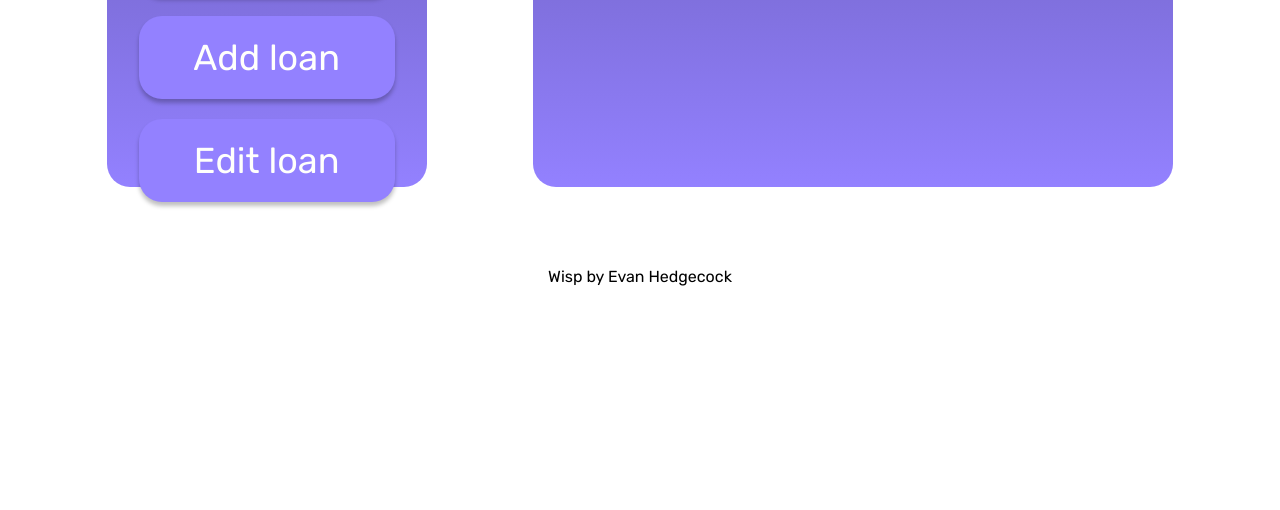
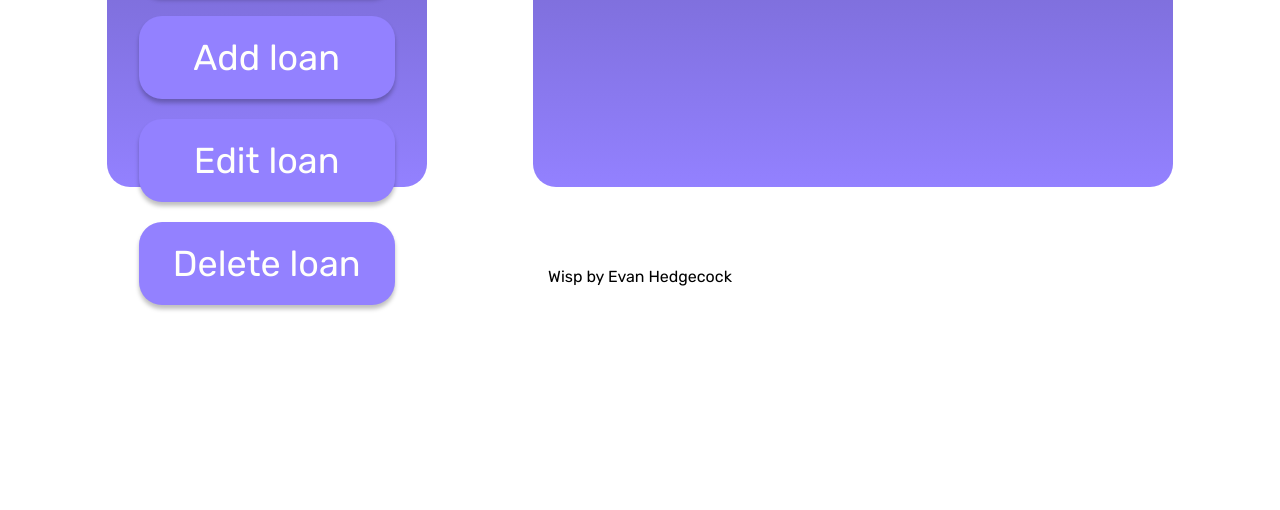
Before and after one commit to Evan-Hedgecock/cs50-final, a Flask app: page /manage-loans in a window 1280 px wide; the page is wider, and only the part inside the window is pictured. Shown: the part 599-1109 px from the top of that part. Before the commit the page ends 885 px from the top of that part, so only its background shows below. Run offline with Flask 3, Linux system fonts and the light colour scheme; the visitor is signed in with stand-in values (Sample User, id 1).

Commit message:
Make delete edit and add loans functional with custom flashed messages

```diff
--- a/app.py
+++ b/app.py
@@ -162,7 +162,7 @@
 
         if username_real and copies == 1 and check_password_hash(hash, entered_password):
             session["user_id"] = db.session.scalar(select(User.id).where(User.username == username and User.password == hash))
-            flash("Login success", "success")
+            flash(f"You're logged in as {username}", "success")
             return redirect("/")
         else:
             flash("Password incorrect", "danger")
@@ -188,7 +188,7 @@
 @app.route("/update-username", methods=["POST"])
 @login_required
 def update_username():
-    flash("Username updated", "success")
+    flash("Username updated to", "success")
     set_form_name("update-username-form")
     return redirect("/account")
 
@@ -230,7 +230,7 @@
             user = User(name=name, username=username, password=generate_password_hash(password))
             db.session.add(user)
             db.session.commit()
-            flash("Registration success!", "success")
+            flash(f"Congrats {name}, registration success!", "success")
             session["user_id"] = db.session.scalar(select(User.id).where(User.username == username))
             return redirect("/")
 
@@ -246,16 +246,16 @@
     return redirect("/login")
 
 @app.route("/add-loan", methods=["POST", "GET"])
+@login_required
 def add_loan():
 
     if request.method == "POST":
         loan = get_loan("add", session["user_id"])
         set_form_name("add-loan-form")
-        print("Session form_name:", session["form_name"])
         if isinstance(loan, Loans):
             db.session.add(loan)
             db.session.commit()
-            flash("Loan added successfully!", "success")
+            flash(f"{loan.name} added successfully!", "success")
             return redirect("/manage-loans")
         else:
             url = loan
@@ -263,7 +263,76 @@
 
     else:
         loans = get_loans(session["user_id"])
-        return render_template("manage-loans-add-form.html", usd=usd, loans=loans, percent=percent, total=get_total(loans), interest=get_interest(loans), decimal=decimal)
+        return render_template("add-loan-form.html", usd=usd, loans=loans, percent=percent, total=get_total(loans), interest=get_interest(loans), decimal=decimal)
+
+@app.route("/edit-loan", methods=["POST", "GET"])
+@login_required
+def edit_loan():
+
+    set_form_name("edit-loan-form")
+
+    if request.method == "POST":
+        if not request.form.get("edit-selected-loan"):
+            flash("Please select loan to edit", "warning")
+            return redirect("/edit-loan")
+
+        edit_loan_id = request.form.get("selected-option-id")
+        selected_loan = db.session.execute(select(Loans).where(Loans.id == edit_loan_id)).scalar()
+        updated_name = selected_loan.name
+
+        if not request.form.get("edit-name") and not request.form.get("edit-amount") and not request.form.get("edit-interest"):
+            flash("No changes made, please enter at least one field", "warning")
+            return redirect("/edit-loan")
+
+        if request.form.get("edit-name"):
+            selected_loan.name = request.form.get("edit-name")
+            flash(f"{updated_name} name updated", "success")
+        if request.form.get("edit-amount"):
+            new_amount = request.form.get("edit-amount")
+            try:
+                selected_loan.amount = int(new_amount)
+                flash(f"{updated_name} balance updated", "success")
+            except ValueError:
+                flash(f"{updated_name} balance not updated, enter number only", "danger")
+        if request.form.get("edit-interest"):
+            new_interest = request.form.get("edit-interest")
+            try:
+                selected_loan.interest = int(new_interest)
+                flash(f"{updated_name} interest updated", "success")
+            except ValueError:
+                flash(f"{updated_name} interest not updated, enter number only", "danger")
+
+        db.session.commit()
+        return redirect("/edit-loan")
+
+    else:
+        loans = get_loans(session["user_id"])
+        return render_template("edit-loan-form.html", usd=usd, loans=loans, percent=percent, total=get_total(loans), interest=get_interest(loans), decimal=decimal)
+
+@app.route("/delete-loan", methods=["POST", "GET"])
+@login_required
+def delete_loan():
+    set_form_name("delete-loan-form")
+
+    if request.method == "POST":
+
+        if not request.form.get("delete-selected-loan"):
+            flash("Must select loan to delete", "warning")
+            return redirect("/delete-loan")
+
+        delete_loan_id = request.form.get("selected-option-id")
+
+        delete_loan = db.session.scalar(select(Loans).where(Loans.id == delete_loan_id))
+        db.session.delete(delete_loan)
+        db.session.commit()
+        flash(f"{delete_loan.name} deleted successfully", "success")
+        return redirect("/manage-loans")
+
+    else:
+        loans = get_loans(session["user_id"])
+        return render_template("delete-loan-form.html", usd=usd, loans=loans, percent=percent, total=get_total(loans), interest=get_interest(loans), decimal=decimal)
+
+
 
 
 if __name__ == "__main__":
--- a/static/styles.css
+++ b/static/styles.css
@@ -266,7 +266,7 @@
     border-radius: var(--input-curve);
     color: var(--white);
     font-size: var(--h2-size);
-    margin-top: 30px;
+    margin-top: 10px;
 }
 
 .danger {
@@ -275,6 +275,11 @@
 
 .success {
     background-color: #00800080;
+}
+
+.warning {
+    background-color: #fdfd0180;
+    color: black;
 }
 
 .alert {
@@ -471,6 +476,7 @@
     background-image: linear-gradient(to bottom, var(--purple), var(--pink));
     border-radius: var(--button-curve);
     height: 100%;
+    max-height: fit-content;
     width: 25%;
 }
 
--- a/templates/layout.html
+++ b/templates/layout.html
@@ -174,6 +174,20 @@
             }
         });
 
+        function setSelectedOptionId(dropdown_id) {
+            var dropdown = document.getElementById(dropdown_id);
+            console.log("dropdown:", dropDown);
+
+            var selectedOption = dropdown.options[dropdown.selectedIndex];
+            console.log("selected option:", selectedOption);
+
+            var hiddenInput = document.getElementById("selected-option-id");
+            console.log("hidden input:", hiddenInput);
+
+            hiddenInput.value = selectedOption.id;
+            console.log("hidden value:", hiddenInput.value);
+
+        }
 
     </script>
 </body>
--- a/templates/manage-loans.html
+++ b/templates/manage-loans.html
@@ -34,21 +34,25 @@
 {% block main %}
 <div class="section-container">
     <div class="sidebar">
+    {% block sidebar %}
         <div id="s-o" class="sidebar-overview">
             <h2 class="h3-black">Total balance: {{ usd(total) }}</h2>
             <h2 class="h3-black">Monthly interest: {{ usd(interest) }}</h2>
         </div>
-    {% block sidebar %}
+
 
             <ul id="s-m" class="menu flex-center h3 sidebar-buttons visible">
                 <li class="menu-item">
-                    <a onclick="openPaymentForm()" id="make-payment" class="menu-button">Make payment</a>
+                    <a href="/make-payment" id="make-payment" class="menu-button">Make payment</a>
                 </li>
                 <li class="menu-item">
-                    <a onclick="openAddForm()" id="add-loan" class="menu-button">Add loan</a>
+                    <a href="/add-loan" id="add-loan" class="menu-button">Add loan</a>
                 </li>
                 <li class="menu-item">
-                    <a onclick="openEditForm()" id="edit-loan" class="menu-button">Edit loan</a>
+                    <a href="/edit-loan" id="edit-loan" class="menu-button">Edit loan</a>
+                </li>
+                <li class="menu-item">
+                    <a href="/delete-loan" id="delete-loan" class="menu-button">Delete loan</a>
                 </li>
             </ul>
 
```
Also changed, not shown: templates/delete-loan-form.html (added, +26 -0 lines), templates/edit-loan-form.html (added, +38 -0 lines), templates/add-loan-form.html (renamed from templates/manage-loans-add-form.html), templates/make-payment-form.html (added), 2 other files.
